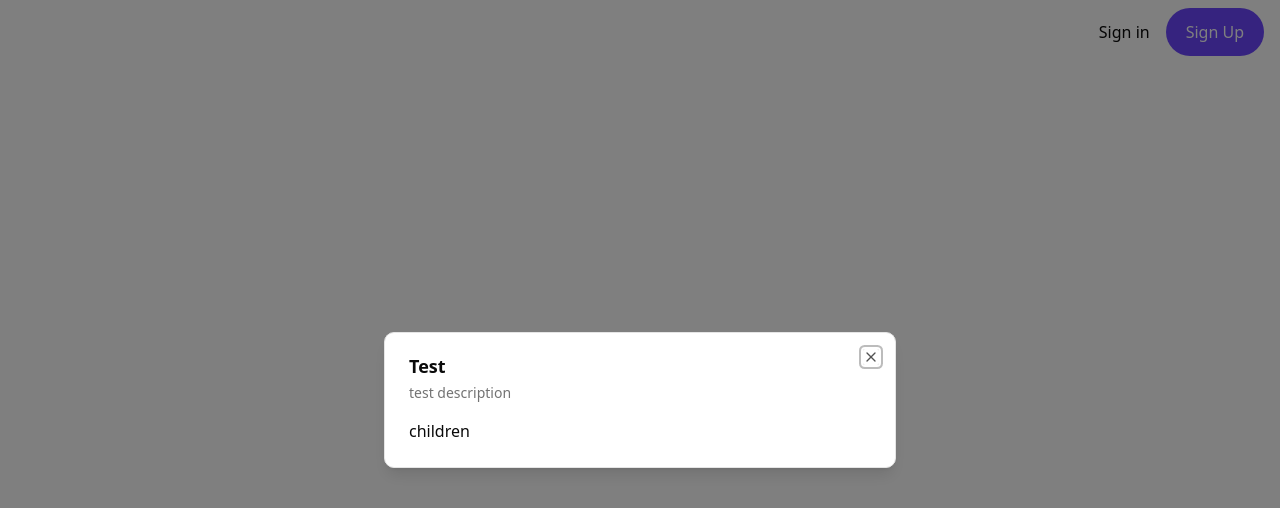
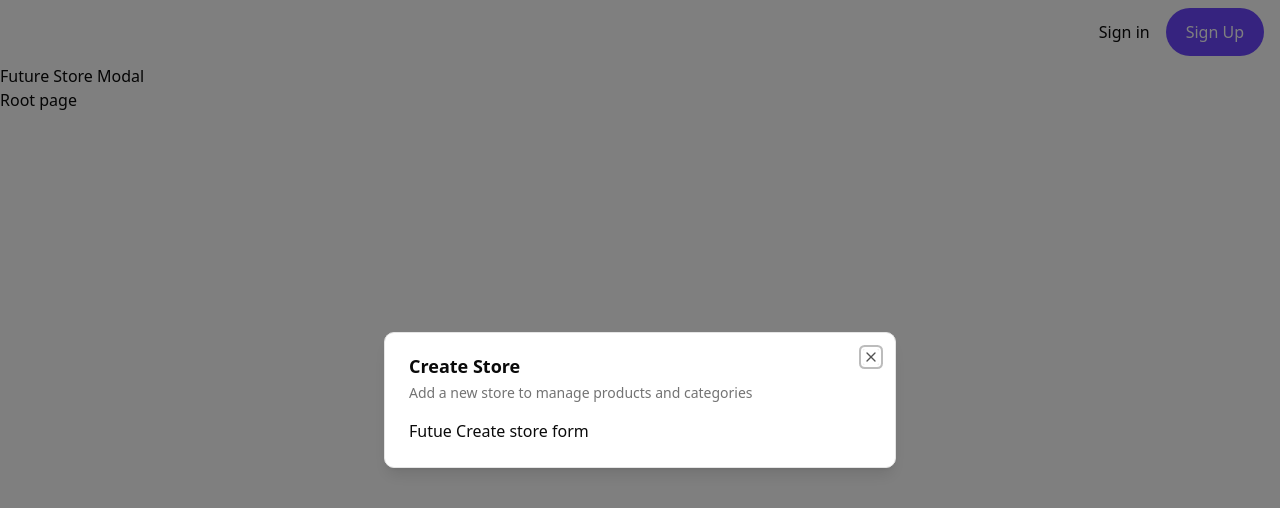
Before and after one commit to keliaa1/Ishakwe, a Next.js app: page / in a window 1280 px wide. Shown: the top 508 px of the page. Built offline with nearby package versions, Linux system fonts and the light colour scheme; no server answers.

Commit message:
Implement ModalProvider and update SetupPage to manage modal state

```diff
--- a/app/(root)/page.tsx
+++ b/app/(root)/page.tsx
@@ -1,13 +1,21 @@
 "use client";
 import { Button } from "@/components/ui/button";
 import { Modal } from "@/components/ui/modal";
+import { useStoreModal } from "@/hooks/use-store-modal";
+import { useEffect } from "react";
 
 export default function SetupPage() {
+  const onOpen = useStoreModal((state) => state.onOpen);
+  const isOpen = useStoreModal((state) => state.isOpen);
+
+  useEffect(()=>{
+    if(!isOpen){
+      onOpen();
+    }
+  }, [isOpen, onOpen]);
   return (
    <div>
-    <Modal isOpen onClose={()=>{}} title="Test" description="test description">
-        children
-    </Modal>
+    Root page
    </div>
   );
 }
--- a/app/layout.tsx
+++ b/app/layout.tsx
@@ -9,6 +9,7 @@
 } from '@clerk/nextjs'
 import { Geist, Geist_Mono } from 'next/font/google'
 import './globals.css'
+import { ModalProvider } from '@/providers/modal-provider'
 
 const geistSans = Geist({
   variable: '--font-geist-sans',
@@ -47,6 +48,7 @@
               <UserButton />
             </SignedIn>
           </header>
+          <ModalProvider />
           {children}
         </body>
       </html>
--- a/providers/modal-provider.tsx
+++ b/providers/modal-provider.tsx
@@ -5,7 +5,7 @@
     const [isMounted, setIsMounted] = useState(false);
 
     useEffect( () =>{
-        setIsMounted(false);
+        setIsMounted(true);
     }, []);
 
     if (!isMounted){
```
